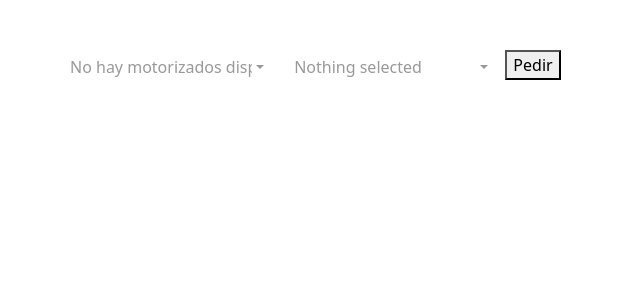
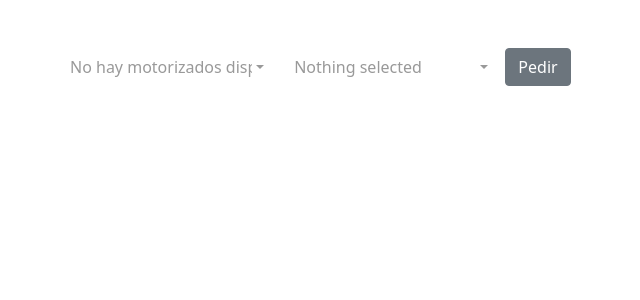
Before and after one commit to JerickTwO/Multi_select_JS_PHP_SQL, a PHP site: page / in a window 1280 px wide. Shown: the top 300 px of the page, without its empty margins (25-665 px from the left). Run offline with PHP 8.4, Linux system fonts and the light colour scheme; data that the repository does not hold is empty; some libraries are stand-ins or nearby versions.

Commit message:
changes the color in the button submit

```diff
--- a/index.php
+++ b/index.php
@@ -33,9 +33,12 @@ if ($conn->connect_error) {
             <!-- Select para motorizados (solo selección única) -->
             <select class="selectpicker" name="motorizado">
                 <?php
+
                 // Consulta para obtener los nombres de los motorizados
                 $sql_motorizados = "SELECT id_motorizado, nombre FROM motorizado";
                 $result_motorizados = $conn->query($sql_motorizados);
+
+
 
                 // Mostrar opciones de motorizados
                 if ($result_motorizados->num_rows > 0) {
@@ -66,16 +69,14 @@ if ($conn->connect_error) {
                 }
                 ?>
             </select>
-                <button type="submit">Pedir</button>
+                <button class="btn btn-secondary" type="submit">Pedir</button>
         </form>
     </div>
 
     <script src="https://code.jquery.com/jquery-3.6.0.min.js" integrity="sha256-/xUj+3OJU5yExlq6GSYGSHk7tPXikynS7ogEvDej/m4=" crossorigin="anonymous"></script>
     <script src="https://cdn.jsdelivr.net/npm/bootstrap@5.0.1/dist/js/bootstrap.bundle.min.js" integrity="sha384-gtEjrD/SeCtmISkJkNUaaKMoLD0//ElJ19smozuHV6z3Iehds+3Ulb9Bn9Plx0x4" crossorigin="anonymous"></script>
     <script src="https://cdnjs.cloudflare.com/ajax/libs/bootstrap-select/1.14.0-beta2/js/bootstrap-select.min.js" integrity="sha512-FHZVRMUW9FsXobt+ONiix6Z0tIkxvQfxtCSirkKc5Sb4TKHmqq1dZa8DphF0XqKb3ldLu/wgMa8mT6uXiLlRlw==" crossorigin="anonymous" referrerpolicy="no-referrer"></script>
-
 </body>
-
 </html>
 
 <?php
```
